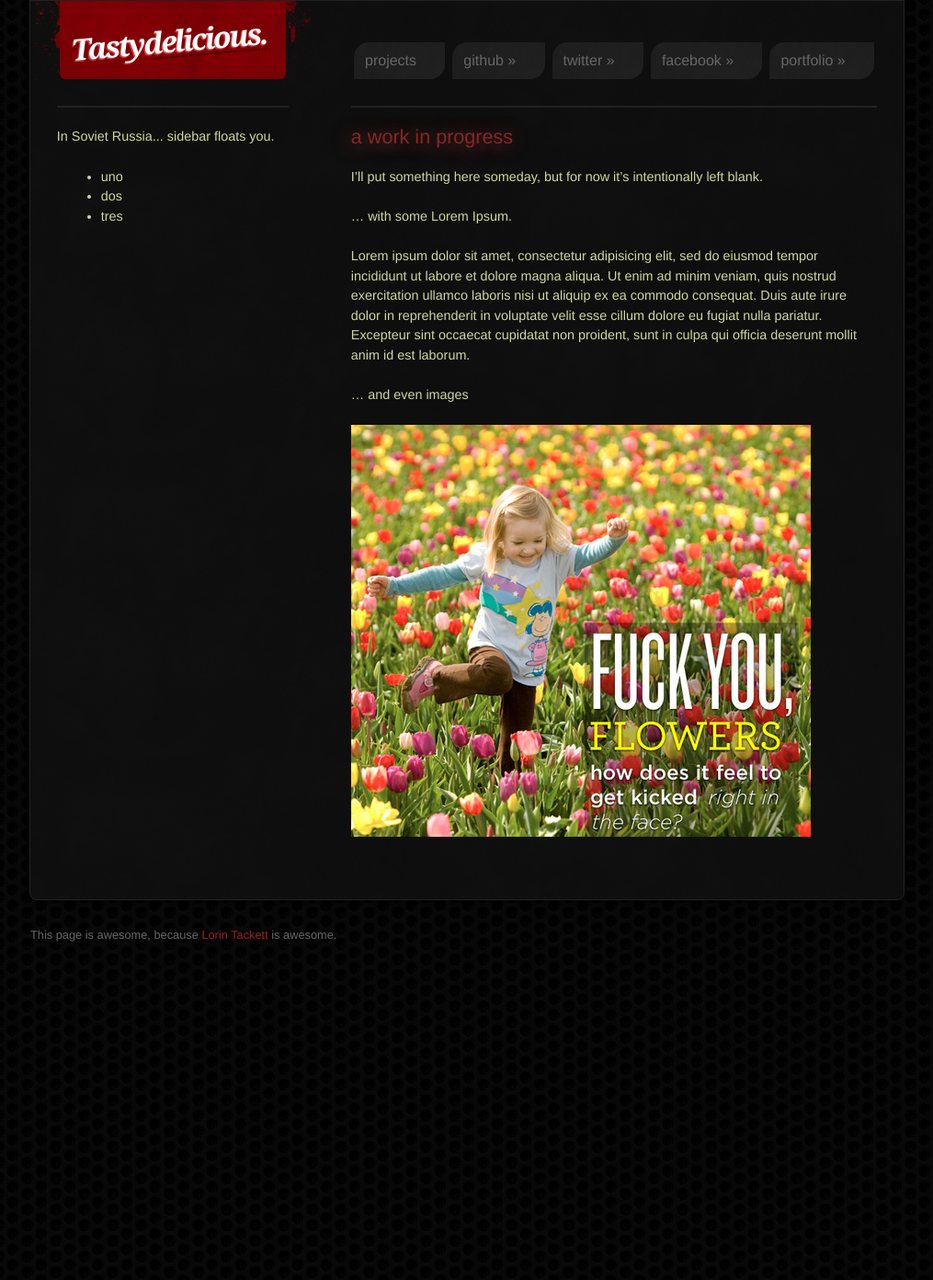
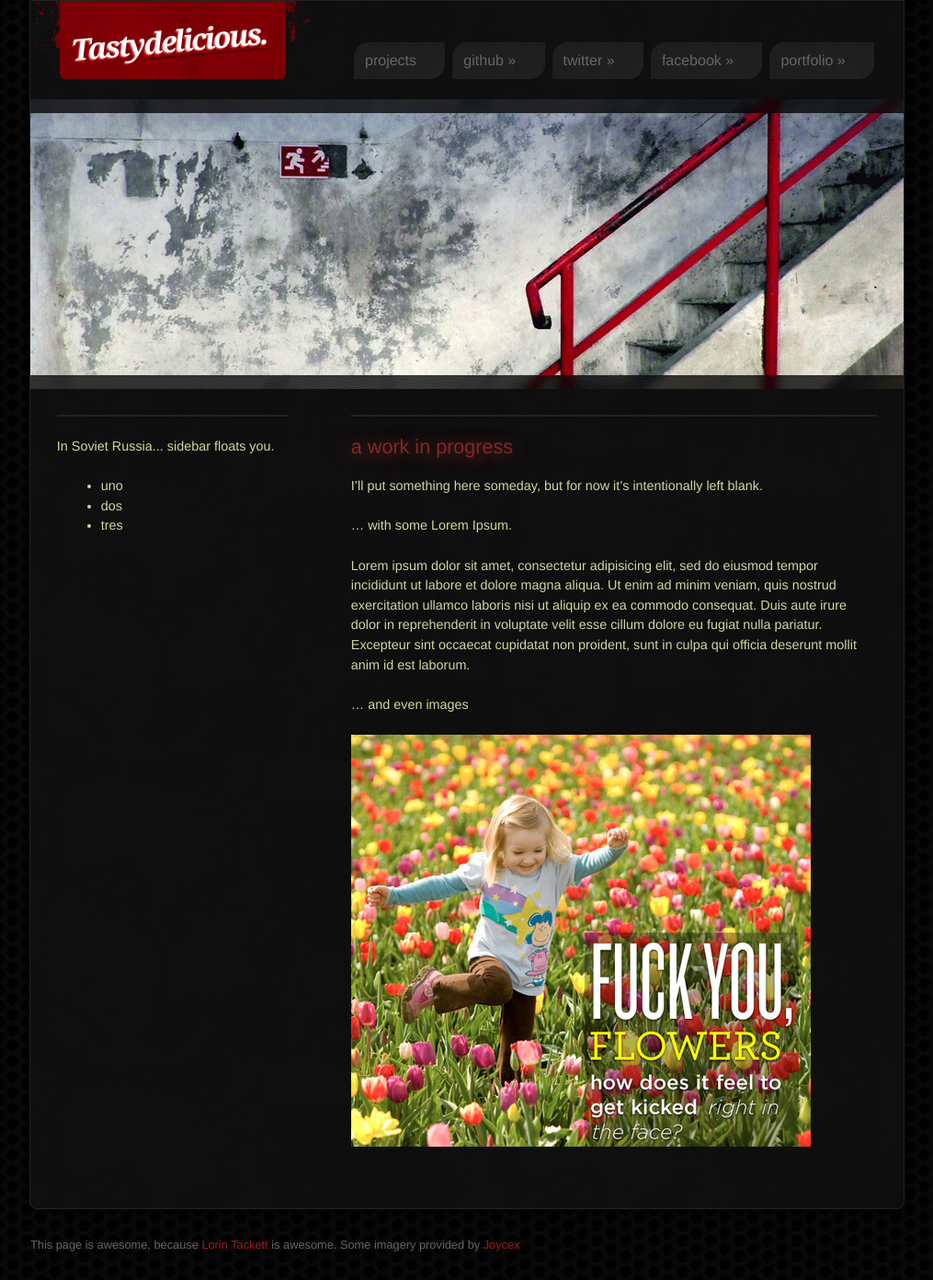
Before and after one commit to ltackett/tastydeliciousness, a Jekyll site: the page built from index.markdown, in a window 1280 px wide. Shown: the whole page at 92% size, without its empty margins (132-1147 px from the left). Built offline with Jekyll 4.4.1, drawn with Linux system fonts in a browser that asks for light colours; Markdown is read by kramdown in place of the engine named in the settings; comment, search, counter and statistics services are not loaded; before the commit the page ends 1056 px from its top, so only the background shows below that.

Commit message:
Added sexy masthead image.

```diff
--- a/_layouts/default.html
+++ b/_layouts/default.html
@@ -87,7 +87,7 @@ imgs: images/sauce
     </div>
 
     <div id="footer">
-        <p>This page is awesome, because <a href="http://twitter.com/ltackett" rel="external">Lorin Tackett</a> is awesome.</p>
+        <p>This page is awesome, because <a href="http://twitter.com/ltackett" rel="external">Lorin Tackett</a> is awesome. Some imagery provided by <a href="http://joycex.deviantart.com">Joycex</a></p>
     </div>
 
 </body>
--- a/sass/screen.sass
+++ b/sass/screen.sass
@@ -146,6 +146,9 @@ $animation-ease = "ease-in-out"
 // --------------------------------------------------------
 
 #content
+  background: url(../images/masthead.png) 0 0 no-repeat
+  margin-top: 1.5em
+  padding-top: 315px
   .primary-column,
   .secondary-column
     > .block
--- a/stylesheets/screen.css
+++ b/stylesheets/screen.css
@@ -437,12 +437,17 @@ a.base, #wrapper #content a, #footer a {
     margin-top: 0;
     border: none; }
 
-/* line 151, ../sass/screen.sass */
-#content .primary-column > .block,
-#content .secondary-column > .block {
-  padding-top: 1.5em; }
+/* line 148, ../sass/screen.sass */
+#content {
+  background: url(../images/masthead.png) 0 0 no-repeat;
+  margin-top: 1.5em;
+  padding-top: 315px; }
+  /* line 154, ../sass/screen.sass */
+  #content .primary-column > .block,
+  #content .secondary-column > .block {
+    padding-top: 1.5em; }
 
-/* line 157, ../sass/screen.sass */
+/* line 160, ../sass/screen.sass */
 #footer {
   width: 950px;
   margin: 0 auto;
```
Also changed, not shown: images/masthead.png (added).
